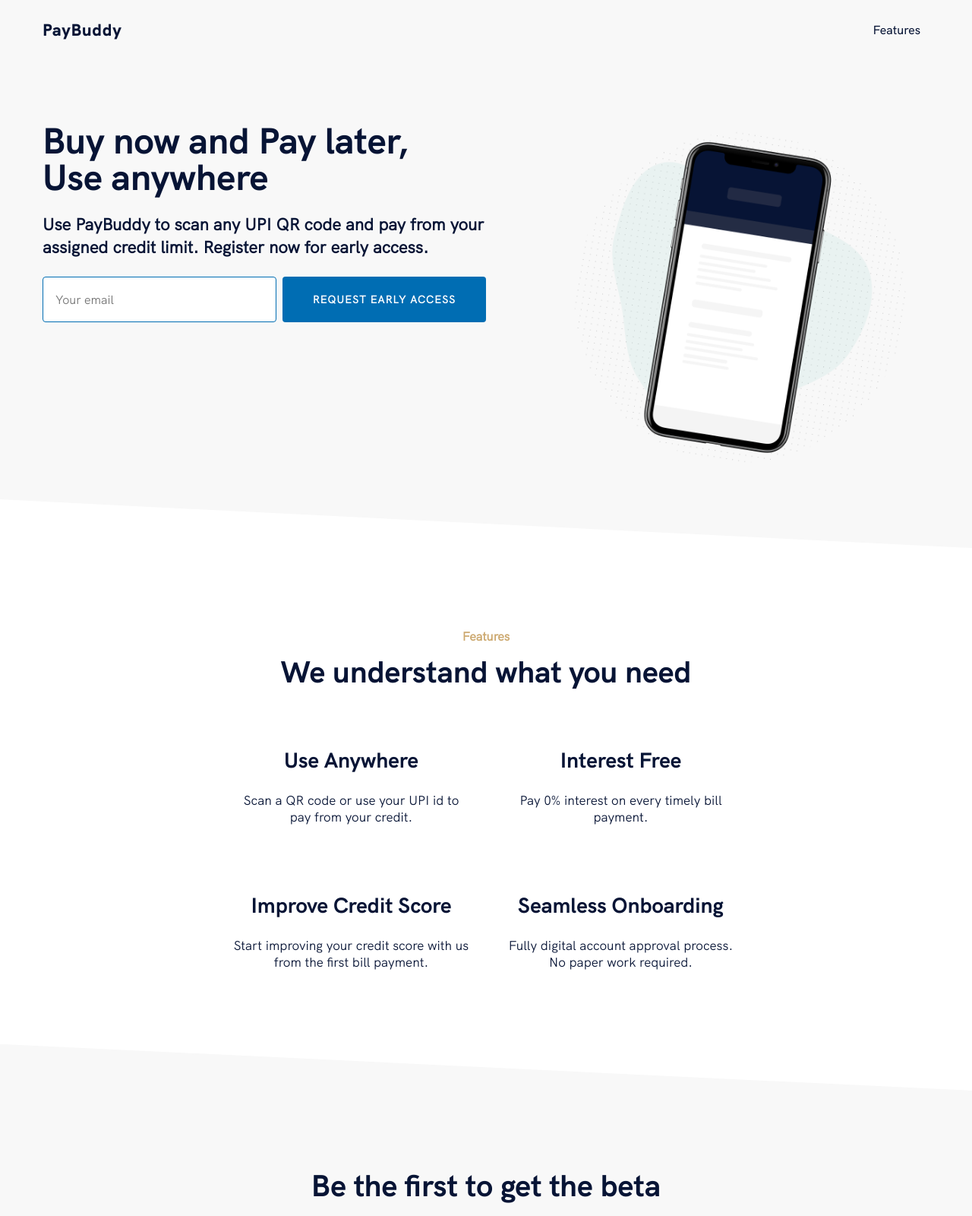
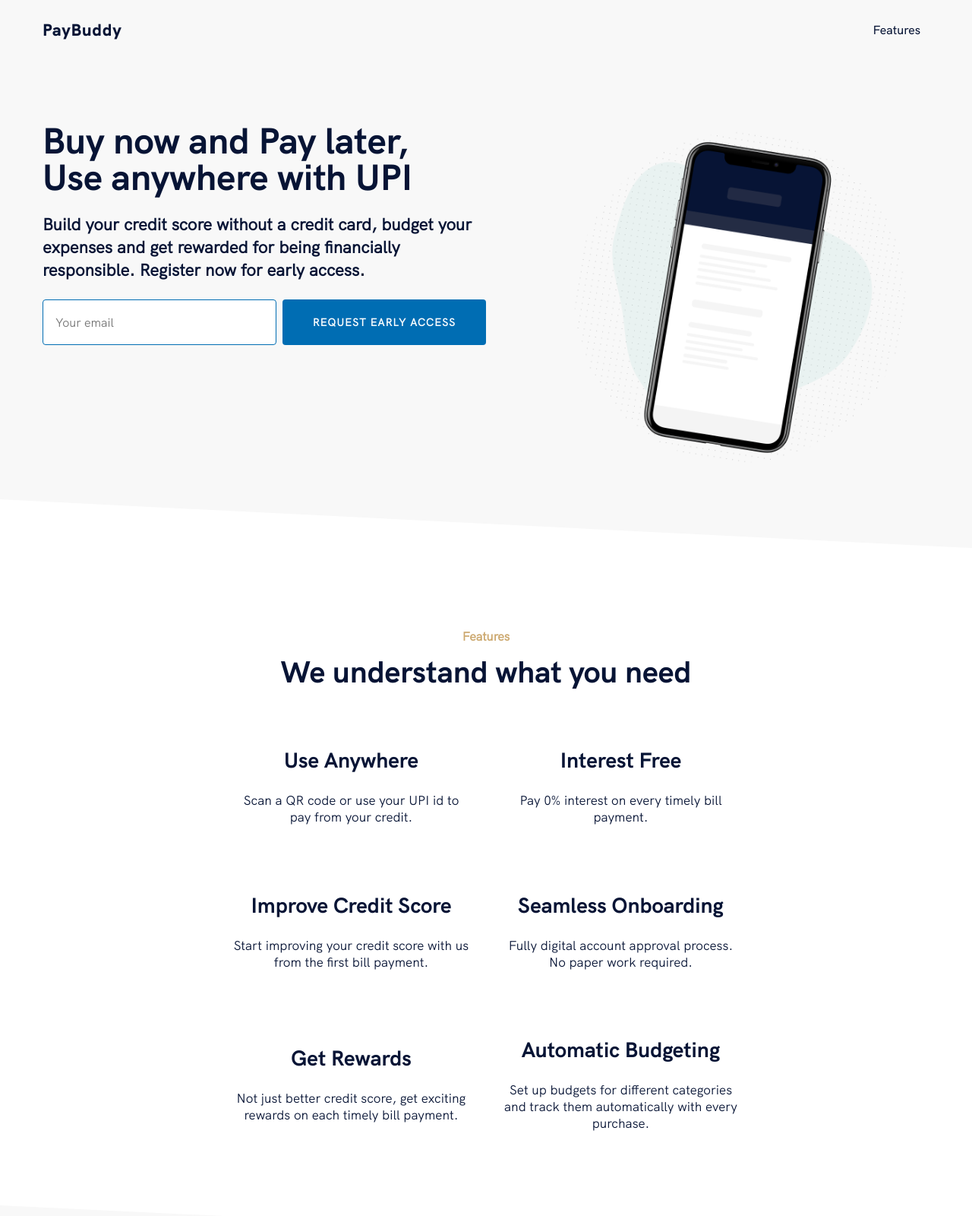
Before and after one commit to shivanju-astu/paybuddy-landing-page, a Gatsby site: page / in a window 1280 px wide. Shown: the top 1600 px of the page at 76% size. Built offline with nearby package versions, Linux system fonts and the light colour scheme; Gatsby itself is replaced by a stand-in of ours.

Commit message:
Added two new feature texts and changed header

```diff
--- a/src/components/sections/features.js
+++ b/src/components/sections/features.js
@@ -31,6 +31,18 @@
           <FeatureTitle>Seamless Onboarding</FeatureTitle>
           <FeatureText>
             Fully digital account approval process. No paper work required.
+          </FeatureText>
+        </FeatureItem>
+        <FeatureItem>
+          <FeatureTitle>Get Rewards</FeatureTitle>
+          <FeatureText>
+            Not just better credit score, get exciting rewards on each timely bill payment.
+          </FeatureText>
+        </FeatureItem>
+        <FeatureItem>
+          <FeatureTitle>Automatic Budgeting</FeatureTitle>
+          <FeatureText>
+            Set up budgets for different categories and track them automatically with every purchase.
           </FeatureText>
         </FeatureItem>
       </FeaturesGrid>
--- a/src/components/sections/header.js
+++ b/src/components/sections/header.js
@@ -25,11 +25,11 @@
             <h1>
               Buy now and Pay later,
               <br />
-              Use anywhere
+              Use anywhere with UPI
             </h1>
             <h2>
-              Use PayBuddy to scan any UPI QR code and pay from your assigned
-      credit limit. Register now for early access.
+              Build your credit score without a credit card, budget your expenses
+      and get rewarded for being financially responsible. Register now for early access.
             </h2>
 <HeaderForm
        name="early-access"
```
